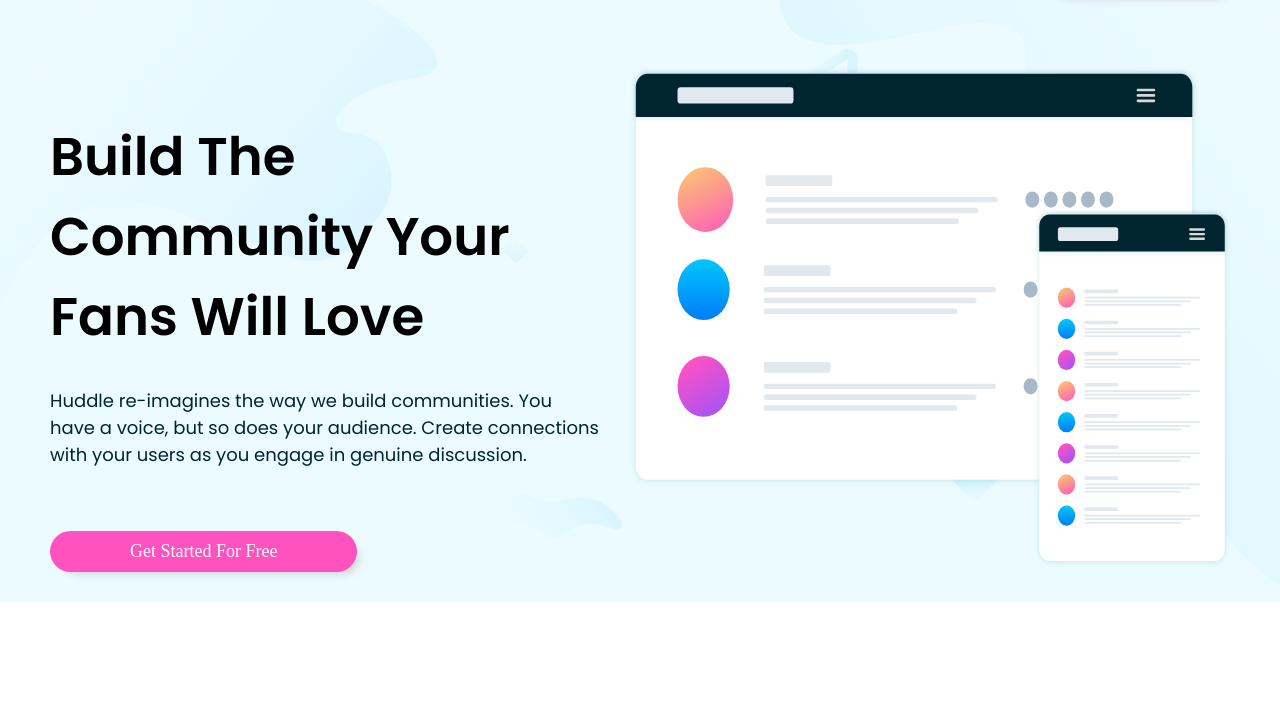
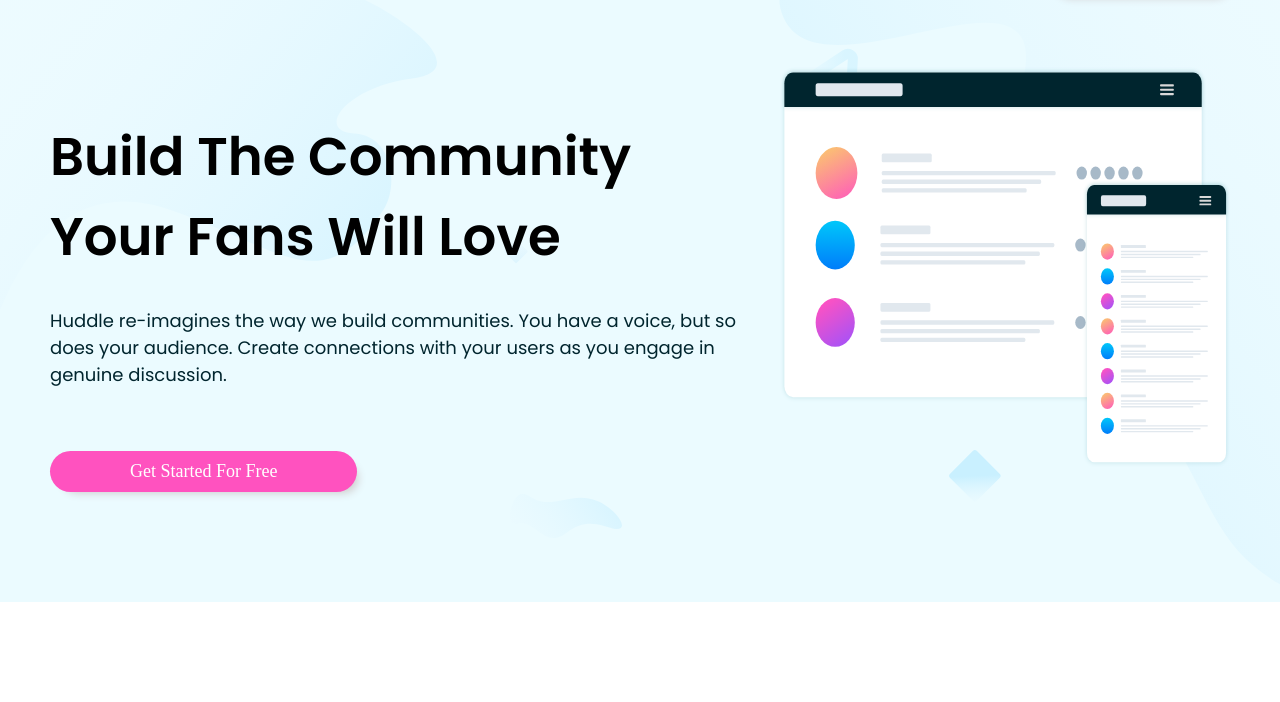
Before and after one commit to chassishart/huddle-landing-page, a plain HTML site: page index.html in a window 1280 px wide. Shown: the part 98-800 px from the top of the page. Drawn offline with nearby package versions, Linux system fonts and the light colour scheme.

Commit message:
image adjust

```diff
--- a/main.css
+++ b/main.css
@@ -255,8 +255,8 @@ footer > div > img {
   }
 
   header div:last-of-type > img {
-    width: 600px;
-    height: 500px;
+    width: 450px;
+    height: 400px;
   }
 
   h2 {
```
